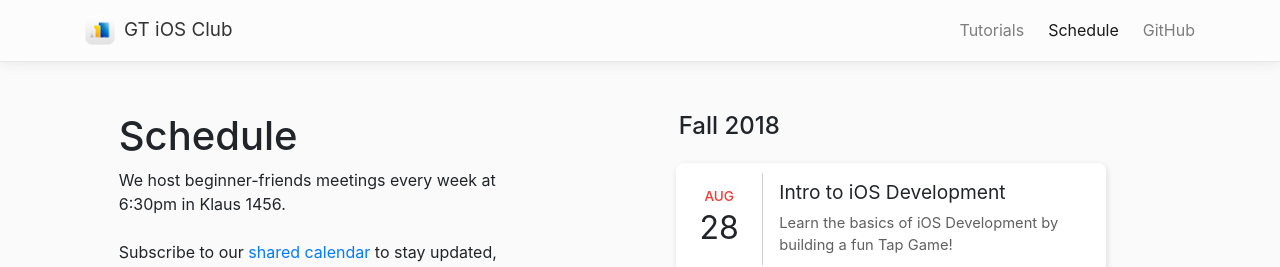
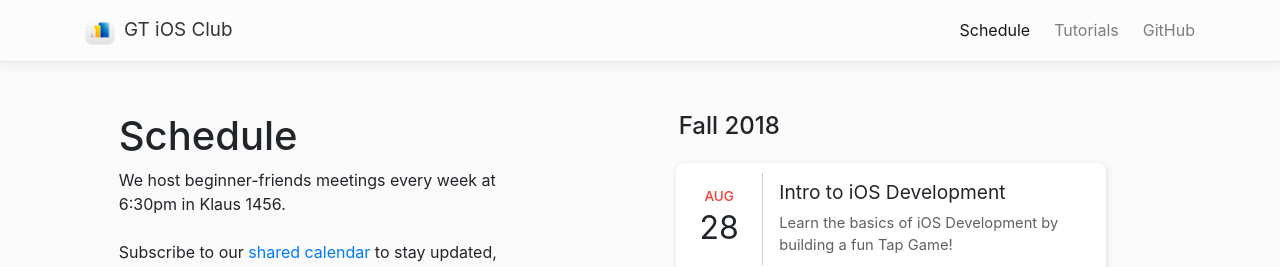
Before and after one commit to gtiosclub/gtios.club, a Jekyll site: the page built from schedule.md, in a window 1280 px wide. Shown: the top 267 px of the page. Built offline with Jekyll 4.4.1, drawn with Linux system fonts in a browser that asks for light colours; nearby versions of some CDN libraries; comment, search, counter and statistics services are not loaded.

Commit message:
Reorder the navigation bar

```diff
--- a/_includes/top-navigation.html
+++ b/_includes/top-navigation.html
@@ -5,8 +5,8 @@
             <span id="site-title">{{ site.title }}</span>
         </a>
         <div class="nav justify-content-end">
+            <a class="nav-item nav-link {{ include.schedule }}" href="{{ site.baseurl }}/schedule/">Schedule</a>
             <a class="nav-item nav-link {{ include.tutorial }}" href="{{ site.baseurl }}{{site.data.tutorials.side-nav.first.folderitems.first.page_url}}">Tutorials</a>
-            <a class="nav-item nav-link {{ include.schedule }}" href="{{ site.baseurl }}/schedule/">Schedule</a>
             <a class="nav-item nav-link" href="https://github.com/iosgatech" target="_blank">GitHub</a>
         </div>
     </div>
```
